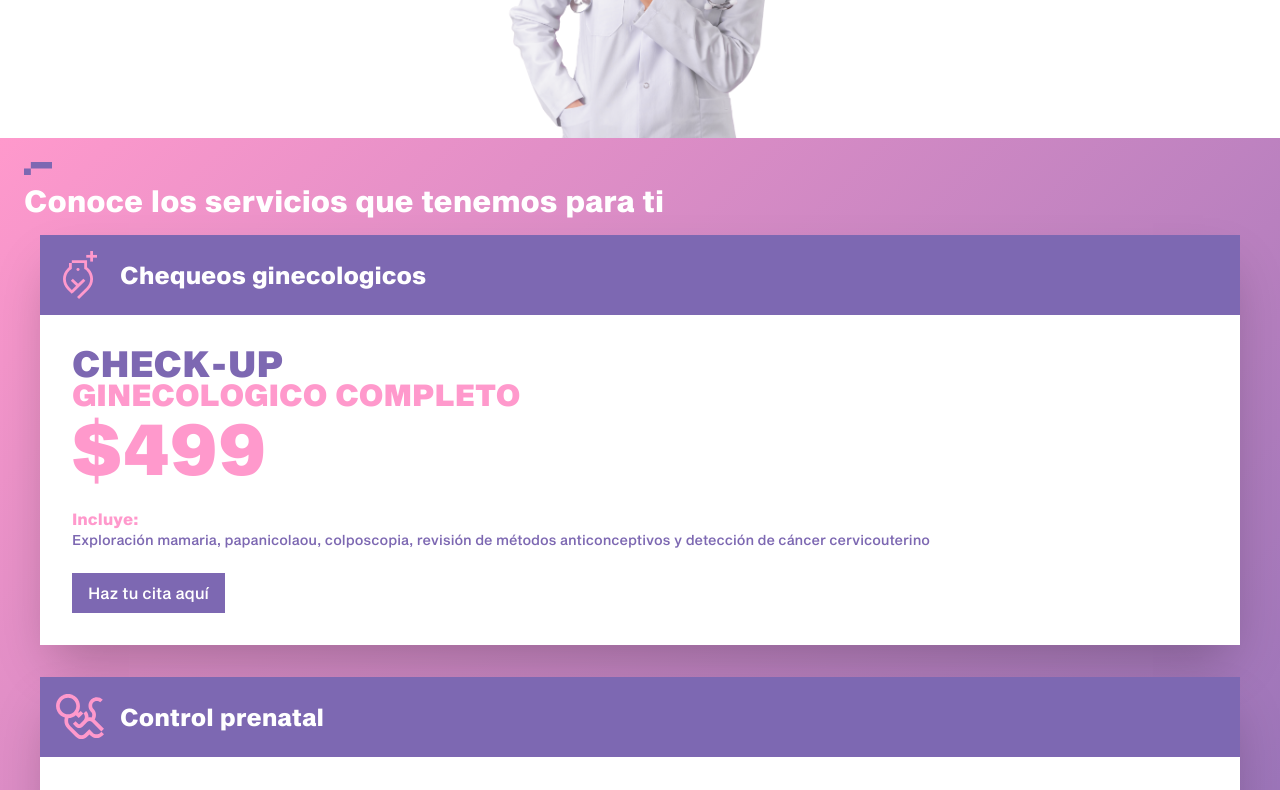
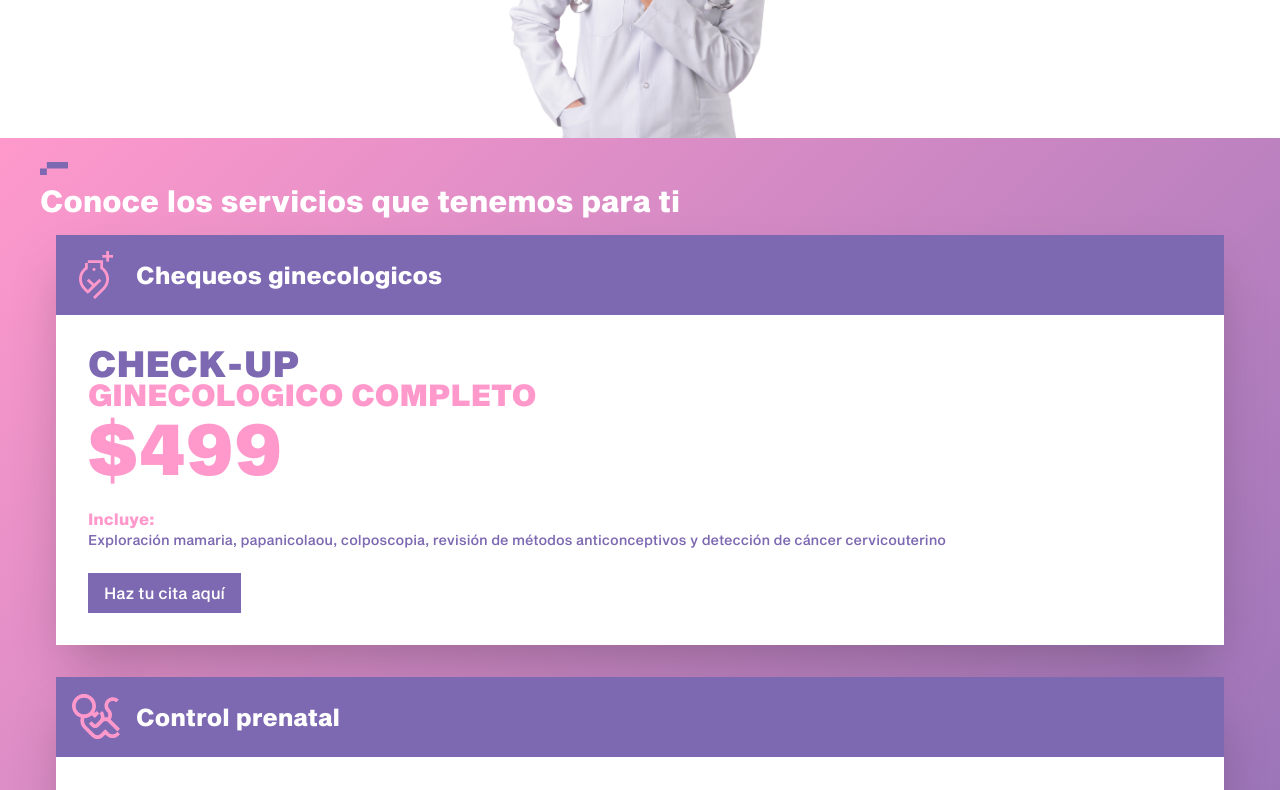
Before and after one commit to Hiddenberg/hicea-website, a Next.js app in the folder application/: page / in a window 1280 px wide. Shown: the part 2100-2890 px from the top of the page. Built offline with nearby package versions, Linux system fonts and the light colour scheme.

Commit message:
adjusting services section for tablet

```diff
--- a/application/src/app/components/sections/ServicesSection.tsx
+++ b/application/src/app/components/sections/ServicesSection.tsx
@@ -82,7 +82,7 @@ const serviceCards: ServiceCardProps[] = [
 
 export default function ServicesSection() {
    return (
-      <div className="bg-linear-to-br from-hicea-pink to-hicea-purple p-6 w-full">
+      <div className="bg-linear-to-br from-hicea-pink to-hicea-purple p-6 md:px-10 w-full">
          <TextLineIcon purple />
          <h2 className="font-semibold text-white text-3xl">Conoce los servicios que tenemos para ti</h2>
 
```
